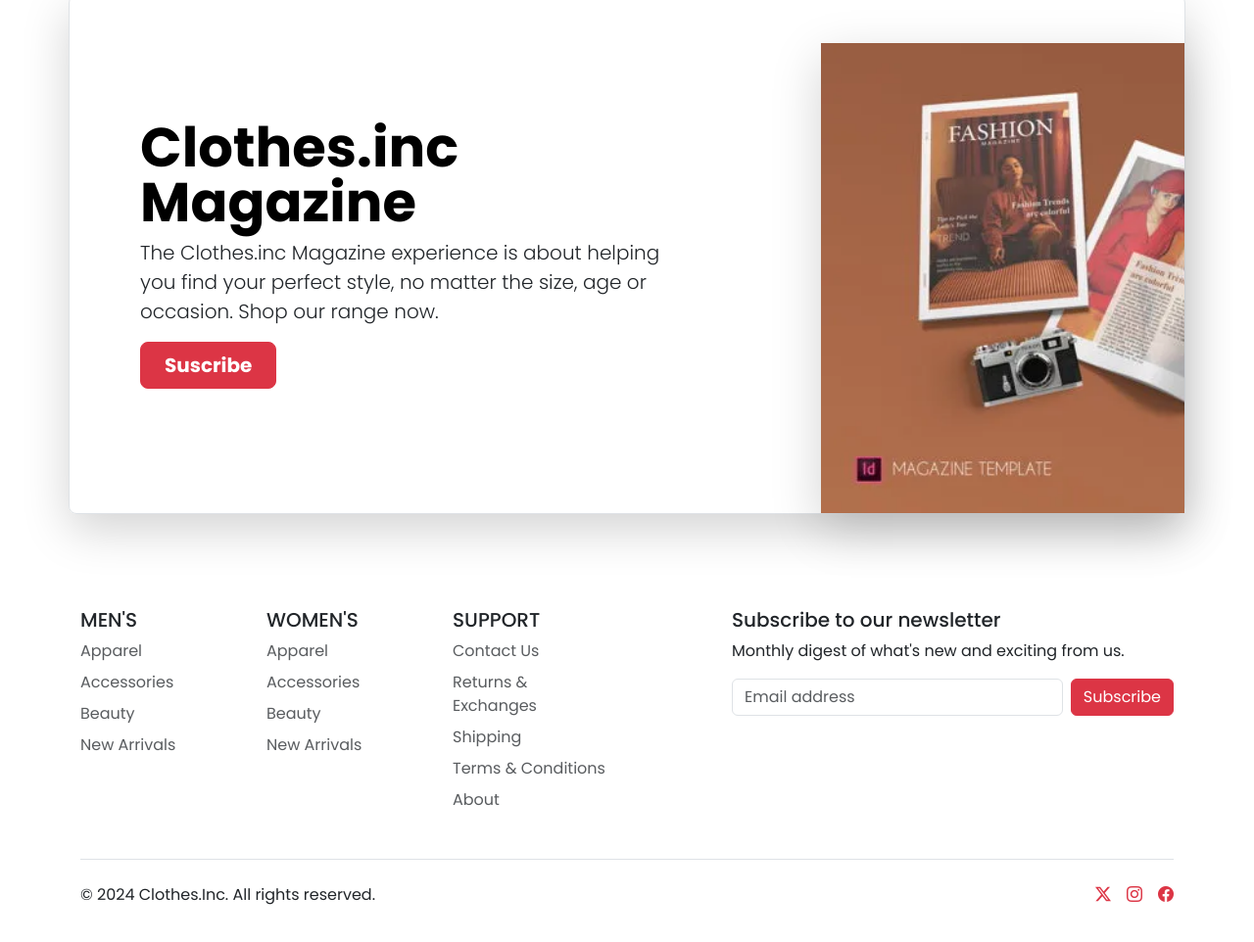
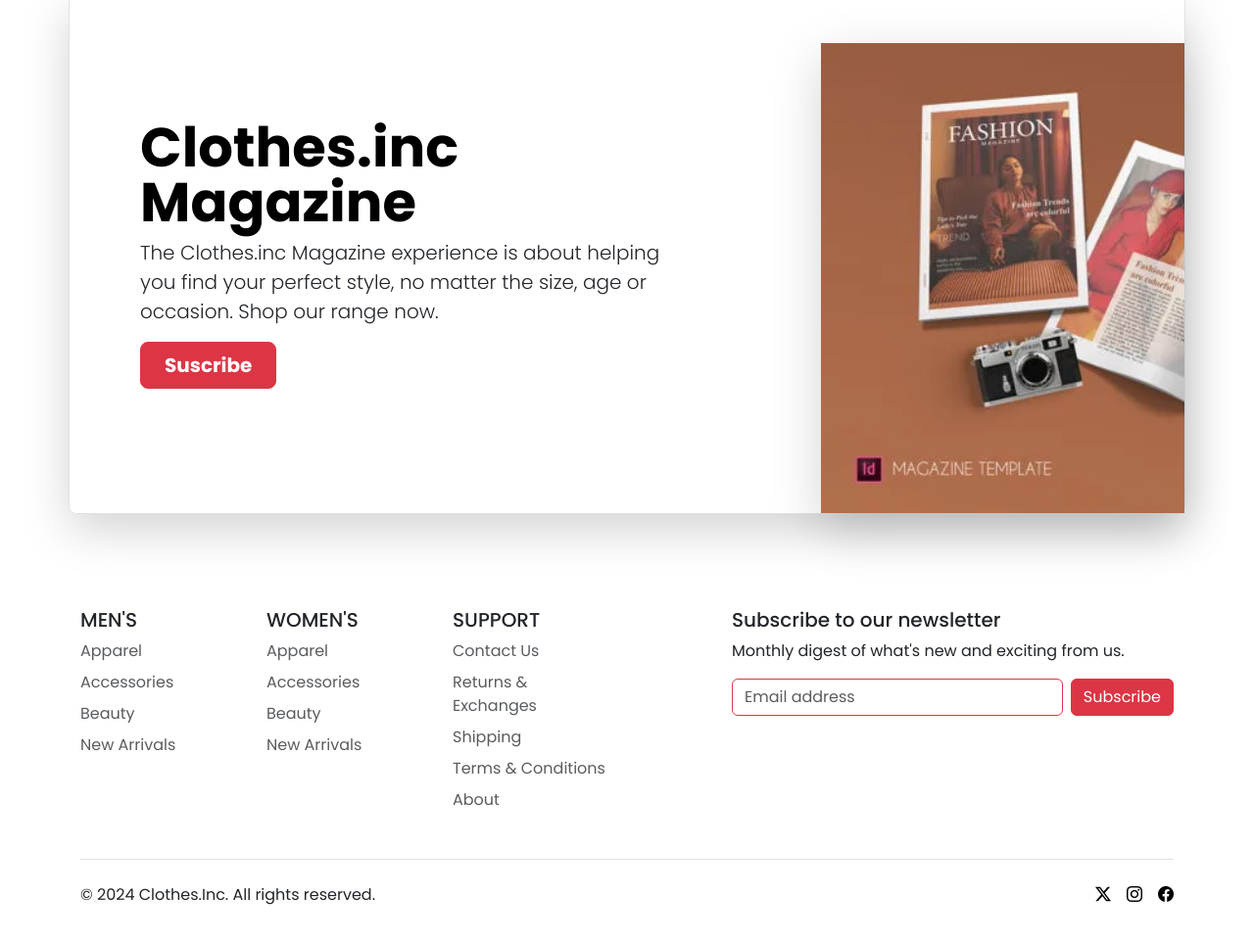
Before and after one commit to matifelitti/Clothing-Web-Store, a website: page home.html in a window 1280 px wide. Shown: the part 2849-3811 px from the top of the page at 98% size. Drawn offline with nearby package versions, Linux system fonts and the light colour scheme.

Commit message:
input styles

```diff
--- a/home.html
+++ b/home.html
@@ -283,7 +283,7 @@
             <p>Monthly digest of what's new and exciting from us.</p>
             <div class="d-flex flex-column flex-sm-row w-100 gap-2">
               <label for="newsletter1" class="visually-hidden">Email address</label>
-              <input id="newsletter1" type="text" class="form-control" placeholder="Email address">
+              <input type="text" class="form-control border-danger shadow-none" placeholder="Email address">
               <button class="btn btn-danger" type="button">Subscribe</button>
             </div>
           </form>
--- a/styles.css
+++ b/styles.css
@@ -19,7 +19,3 @@
   font-size: 12px;
   margin-left: 10px;
 }
-
-.bi {
-  color: rgb(220, 53, 69);
-}
```
